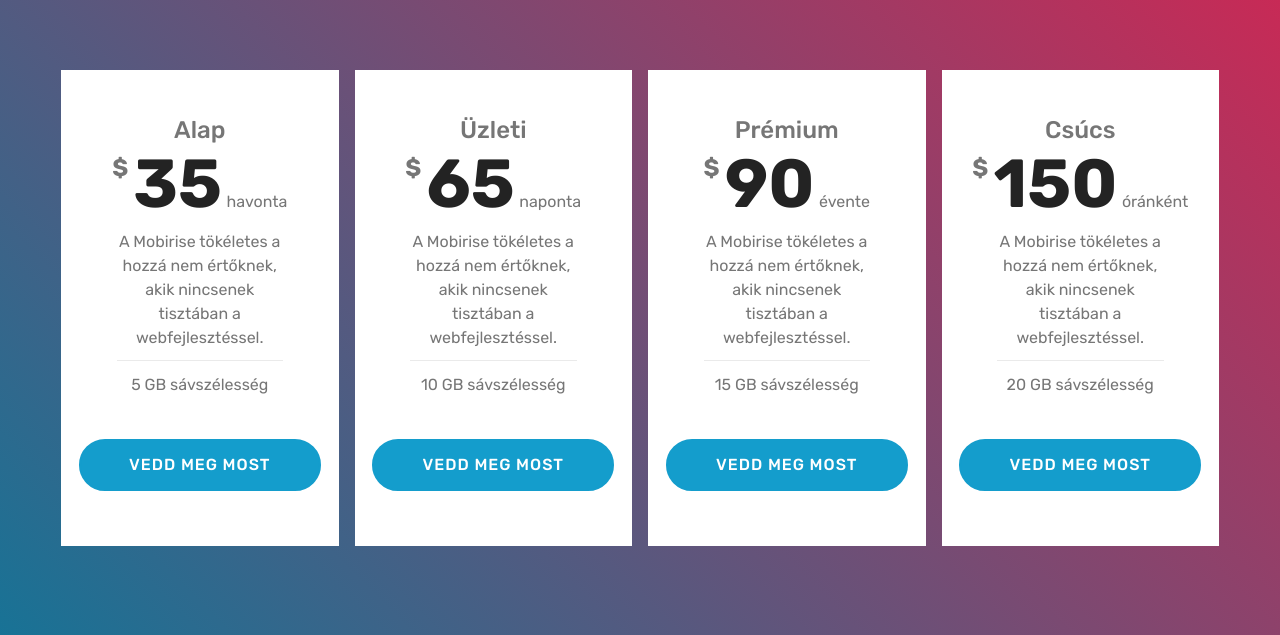
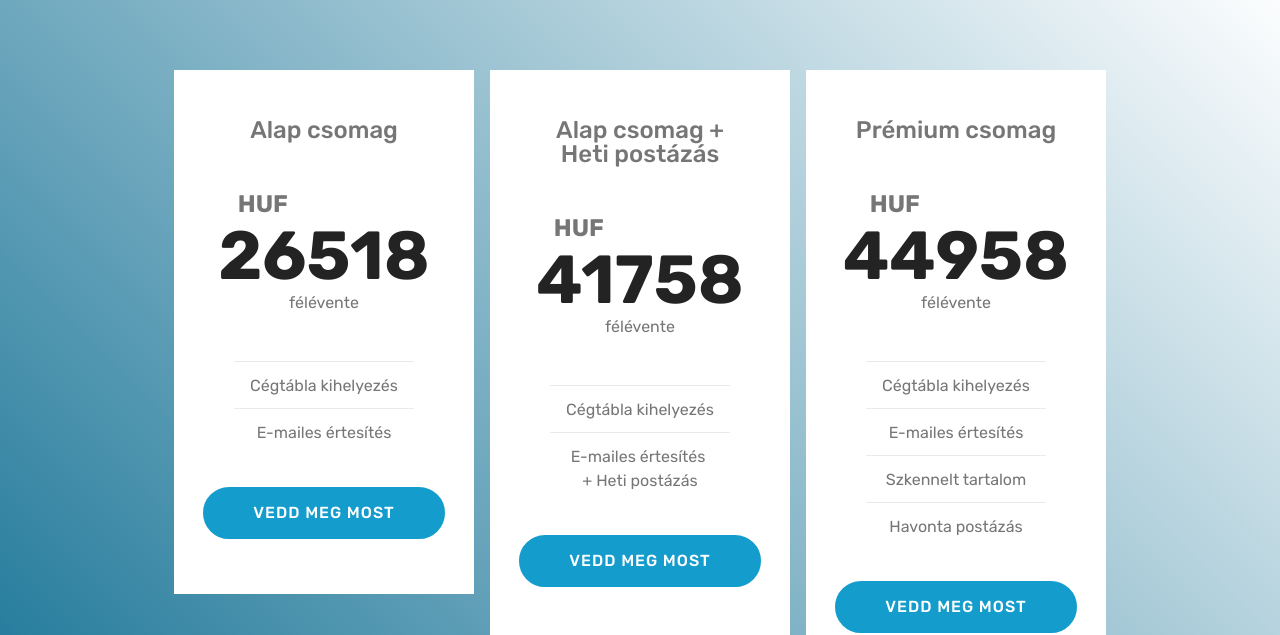
Before and after one commit to michldora/szekhely, a plain HTML site: page index.html in a window 1280 px wide. Shown: the part 828-1463 px from the top of the page. Drawn offline with Linux system fonts and the light colour scheme; files whose address does not match are found by name.

Commit message:
create github pages

```diff
--- a/assets/mobirise/css/mbr-additional.css
+++ b/assets/mobirise/css/mbr-additional.css
@@ -1762,7 +1762,7 @@ body {
 .cid-qXYxYT2uDi {
   padding-top: 90px;
   padding-bottom: 90px;
-  background: linear-gradient(45deg, #177396, #ca2955);
+  background: linear-gradient(45deg, #177396, #ffffff);
 }
 .cid-qXYxYT2uDi .list-group-item {
   padding: .75rem 3.25rem;
--- a/index.html
+++ b/index.html
@@ -47,30 +47,23 @@
             </div>
         </div>
         <div class="collapse navbar-collapse" id="navbarSupportedContent">
-            <ul class="navbar-nav nav-dropdown" data-app-modern-menu="true">
-                <li class="nav-item">
-                    <a class="nav-link link text-black display-4" href="https://mobirise.com">
+            <ul class="navbar-nav nav-dropdown" data-app-modern-menu="true"><li class="nav-item dropdown open">
+                    <a class="nav-link link text-black dropdown-toggle display-4" href="https://mobirise.com" data-toggle="dropdown-submenu">
                         Szolgáltatások
-                    </a>
+                    </a><div class="dropdown-menu"><a class="text-black dropdown-item display-4" href="https://mobirise.com">New Item</a></div>
                 </li>
                 <li class="nav-item">
-                    <a class="nav-link link text-black display-4" href="https://mobirise.com">
+                    <a class="nav-link link text-black display-4" href="index.html#footer2-5">
                         Rólunk
                     </a>
-                </li>
-            </ul>
-            <div class="navbar-buttons mbr-section-btn">
-                <a class="btn btn-sm btn-primary display-4" href="tel:+1-234-567-8901">
-                    <span class="btn-icon mbri-mobile mbr-iconfont mbr-iconfont-btn">
-                    </span>
-                    +1-234-567-8901
-                </a>
-            </div>
+                </li></ul>
+            <div class="navbar-buttons mbr-section-btn"><a class="btn btn-sm btn-primary display-4" href="tel:+1-234-567-8901">
+                    <span class="btn-icon mbri-mobile mbr-iconfont mbr-iconfont-btn">+</span></a></div>
         </div>
     </nav>
 </section>
 
-<section class="engine"><a href="https://mobiri.se/w">html5 templates</a></section><section class="header10 cid-qXYxvPg7tf mbr-fullscreen mbr-parallax-background" id="header10-3">
+<section class="engine"><a href="https://mobiri.se/h">create your own web page</a></section><section class="header10 cid-qXYxvPg7tf mbr-fullscreen mbr-parallax-background" id="header10-3">
 
 
 
@@ -109,31 +102,22 @@
     <div class="container">
         <div class="media-container-row">
 
-            <div class="plan col-12 mx-2 my-2 justify-content-center col-lg-3">
+            <div class="plan col-12 mx-2 my-2 justify-content-center col-lg-4">
                 <div class="plan-header text-center pt-5">
                     <h3 class="plan-title mbr-fonts-style display-5">
-                        Alap
-                    </h3>
+                        Alap csomag</h3>
                     <div class="plan-price">
-                        <span class="price-value mbr-fonts-style display-5">
-                            $
-                        </span>
+                        <span class="price-value mbr-fonts-style display-5"><br>HUF &nbsp; &nbsp; &nbsp; &nbsp; &nbsp; &nbsp; &nbsp; &nbsp; &nbsp; &nbsp; &nbsp; &nbsp;</span>
                         <span class="price-figure mbr-fonts-style display-1">
-                              35</span>
+                              26518</span>
                         <small class="price-term mbr-fonts-style display-7">
-                            havonta
-                        </small>
+                            félévente</small>
                     </div>
                 </div>
                 <div class="plan-body pb-5">
                     <div class="plan-list align-center">
                         <ul class="list-group list-group-flush mbr-fonts-style display-7">
-                            <li class="list-group-item">
-                                A Mobirise tökéletes a hozzá nem értőknek, akik nincsenek tisztában a webfejlesztéssel.
-                            </li>
-                            <li class="list-group-item">
-                                5 GB sávszélesség
-                            </li>
+                            <li class="list-group-item"><br></li><li class="list-group-item">Cégtábla kihelyezés</li><li class="list-group-item">E-mailes értesítés</li>
                         </ul>
                     </div>
                     <div class="mbr-section-btn text-center pt-4">
@@ -142,31 +126,24 @@
                 </div>
             </div>
 
-            <div class="plan col-12 mx-2 my-2 justify-content-center col-lg-3">
+            <div class="plan col-12 mx-2 my-2 justify-content-center col-lg-4">
                 <div class="plan-header text-center pt-5">
                     <h3 class="plan-title mbr-fonts-style display-5">
-                        Üzleti
-                    </h3>
+                        Alap csomag + <br>Heti postázás</h3>
                     <div class="plan-price">
                         <span class="price-value mbr-fonts-style display-5">
-                            $
-                        </span>
+                            <br>HUF &nbsp; &nbsp; &nbsp; &nbsp; &nbsp; &nbsp; &nbsp; &nbsp; &nbsp; &nbsp; &nbsp; &nbsp;</span>
                         <span class="price-figure mbr-fonts-style display-1">
-                            65</span>
-                        <small class="price-term mbr-fonts-style display-7">
-                            naponta
-                        </small>
+                            41758</span>
+                        <small class="price-term mbr-fonts-style display-7">félévente</small>
                     </div>
                 </div>
                 <div class="plan-body pb-5">
                     <div class="plan-list align-center">
                         <ul class="list-group list-group-flush mbr-fonts-style display-7">
+                            <li class="list-group-item"><span style="font-size: 1rem;"><br></span></li><li class="list-group-item"><span style="font-size: 1rem;">Cégtábla kihelyezés</span><br></li>
                             <li class="list-group-item">
-                                A Mobirise tökéletes a hozzá nem értőknek, akik nincsenek tisztában a webfejlesztéssel.
-                            </li>
-                            <li class="list-group-item">
-                                10 GB sávszélesség
-                            </li>
+                                E-mailes értesítés&nbsp;<br>+ Heti postázás</li>
                         </ul>
                     </div>
                     <div class="mbr-section-btn text-center pt-4">
@@ -175,31 +152,23 @@
                 </div>
             </div>
 
-            <div class="plan col-12 mx-2 my-2 justify-content-center col-lg-3">
+            <div class="plan col-12 mx-2 my-2 justify-content-center col-lg-4">
                 <div class="plan-header text-center pt-5">
                     <h3 class="plan-title mbr-fonts-style display-5">
-                        Prémium
-                    </h3>
+                        Prémium csomag</h3>
                     <div class="plan-price">
                         <span class="price-value mbr-fonts-style display-5">
-                            $
-                        </span>
+                            <br>HUF &nbsp; &nbsp; &nbsp; &nbsp; &nbsp; &nbsp; &nbsp; &nbsp; &nbsp; &nbsp; &nbsp; &nbsp;</span>
                         <span class="price-figure mbr-fonts-style display-1">
-                            90</span>
+                            44958</span>
                         <small class="price-term mbr-fonts-style display-7">
-                            évente
-                        </small>
+                            félévente</small>
                     </div>
                 </div>
                 <div class="plan-body pb-5">
                     <div class="plan-list align-center">
                         <ul class="list-group list-group-flush mbr-fonts-style display-7">
-                            <li class="list-group-item">
-                                A Mobirise tökéletes a hozzá nem értőknek, akik nincsenek tisztában a webfejlesztéssel.
-                            </li>
-                            <li class="list-group-item">
-                                15 GB sávszélesség
-                            </li>
+                            <li class="list-group-item"><br></li><li class="list-group-item">Cégtábla kihelyezés</li><li class="list-group-item">E-mailes értesítés</li><li class="list-group-item">Szkennelt tartalom</li><li class="list-group-item">Havonta postázás</li>
                         </ul>
                     </div>
                     <div class="mbr-section-btn text-center pt-4">
@@ -208,38 +177,7 @@
                 </div>
             </div>
 
-            <div class="plan col-12 mx-2 my-2 justify-content-center col-lg-3">
-                <div class="plan-header text-center pt-5">
-                    <h3 class="plan-title mbr-fonts-style display-5">
-                        Csúcs
-                    </h3>
-                    <div class="plan-price">
-                        <span class="price-value mbr-fonts-style display-5">
-                            $
-                        </span>
-                        <span class="price-figure mbr-fonts-style display-1">
-                            150</span>
-                        <small class="price-term mbr-fonts-style display-7">
-                            óránként
-                        </small>
-                    </div>
-                </div>
-                <div class="plan-body pb-5">
-                    <div class="plan-list align-center">
-                        <ul class="list-group list-group-flush mbr-fonts-style display-7">
-                            <li class="list-group-item">
-                                A Mobirise tökéletes a hozzá nem értőknek, akik nincsenek tisztában a webfejlesztéssel.
-                            </li>
-                            <li class="list-group-item">
-                                20 GB sávszélesség
-                            </li>
-                        </ul>
-                    </div>
-                    <div class="mbr-section-btn text-center pt-4">
-                        <a href="https://mobirise.com" class="btn btn-primary display-4">VEDD MEG MOST</a>
-                    </div>
-                </div>
-            </div>
+
         </div>
     </div>
 </section>
@@ -268,7 +206,7 @@
                         Köszönjük, hogy kitöltötted az űrlapot!
                     </div>
 
-                    <form class="mbr-form" action="https://mobirise.com/" method="post" data-form-title="Mobirise Form"><input type="hidden" name="email" data-form-email="true" value="UHdaFPy8oQ1tYuqntQFvuxJkCmupdQ/HGE9nAKLIQMZOL0jTSGdHftMt1nfZnoJFjRkbQZboQ4yMwDeyikLYeDY7sruB+Li9uC1dQ7RbNG+1XncONAeq4Mci4sLuF/eW" data-form-field="Email">
+                    <form class="mbr-form" action="https://mobirise.com/" method="post" data-form-title="Mobirise Form"><input type="hidden" name="email" data-form-email="true" value="YZzsuFUeY5TnrA7jnEZDW1tzzhf6Ku10eZyrXi2g/MYElAsjHfJfcGG7SHua/7VMEtHrm6xcl2G1yAOmKaGjW3NYmC9tyNnNyRCU/C37BugYpLt5Fwg4WBY2lnjDc7YY" data-form-field="Email">
                         <div class="row row-sm-offset">
                             <div class="col-md-4 multi-horizontal" data-for="name">
                                 <div class="form-group">
@@ -313,8 +251,7 @@
             <div class="col-12 col-md-8">
                 <div class="section-head text-center space30">
                     <h2 class="mbr-section-title pb-5 mbr-fonts-style display-2">
-                        Harmonika GYIK
-                    </h2>
+                        Gyakoroltan Ismételt Kérdések</h2>
                 </div>
                 <div class="clearfix"></div>
                 <div id="bootstrap-accordion_6" class="panel-group accordionStyles accordion" role="tablist" aria-multiselectable="true">
@@ -322,9 +259,7 @@
                         <div class="card-header" role="tab" id="headingOne">
                             <a role="button" class="panel-title collapsed text-black" data-toggle="collapse" data-core="" href="#collapse1_6" aria-expanded="false" aria-controls="collapse1">
                                 <h4 class="mbr-fonts-style display-5">
-                                    <span class="sign mbr-iconfont mbri-arrow-down inactive"></span>
-                                    Mi az a Mobirise?
-                                </h4>
+                                    <span class="sign mbr-iconfont mbri-arrow-down inactive"></span>Mi az a székhelyszolgáltatás?</h4>
                             </a>
                         </div>
                         <div id="collapse1_6" class="panel-collapse noScroll collapse " role="tabpanel" aria-labelledby="headingOne" data-parent="#bootstrap-accordion_6">
@@ -338,8 +273,7 @@
                         <div class="card-header" role="tab" id="headingTwo">
                             <a role="button" class="collapsed panel-title text-black" data-toggle="collapse" data-core="" href="#collapse2_6" aria-expanded="false" aria-controls="collapse2">
                                 <h4 class="mbr-fonts-style display-5">
-                                    <span class="sign mbr-iconfont mbri-arrow-down inactive"></span> Jó lesz ez nekem?
-                               </h4>
+                                    <span class="sign mbr-iconfont mbri-arrow-down inactive"></span>Alap és prémium csomag közti különbség</h4>
                             </a>
 
                         </div>
@@ -350,21 +284,7 @@
                             </div>
                         </div>
                     </div>
-                    <div class="card">
-                        <div class="card-header" role="tab" id="headingThree">
-                            <a role="button" class="collapsed text-black panel-title" data-toggle="collapse" data-core="" href="#collapse3_6" aria-expanded="false" aria-controls="collapse3">
-                                <h4 class="mbr-fonts-style display-5">
-                                    <span class="sign mbr-iconfont mbri-arrow-down inactive"></span> Miért a Mobirise?
-                                </h4>
-                            </a>
-                        </div>
-                        <div id="collapse3_6" class="panel-collapse noScroll collapse" role="tabpanel" aria-labelledby="headingThree" data-parent="#bootstrap-accordion_6">
-                            <div class="panel-body p-4">
-                                <p class="mbr-fonts-style panel-text display-7">
-                                   Főbb előnyök a hagyományos webfejlesztő programokkal szemben:<br>* Minimalista, igazán <strong>könnyen használható</strong> felület<br>* <strong>Mobilbarát</strong>, a legújabb webhely blokkok és technikák már az alapprogramban is<br>* <strong>Ingyenes</strong> mind kereskedelmi, mind non-profit felhasználáshoz</p>
-                            </div>
-                        </div>
-                    </div>
+
 
 
 
@@ -386,16 +306,11 @@
                 <p class="mbr-text">
                     <strong>Címünk</strong>
                     <br>
-                    <br>Utcanév 34.
-                    <br>9800 Város
-                    <br>
+                    <br>Honvéd utca 8. 1./2. &nbsp; &nbsp; &nbsp; &nbsp; &nbsp; &nbsp; &nbsp; &nbsp; &nbsp; &nbsp;&nbsp;<br>1054 Budapest &nbsp; &nbsp; &nbsp; &nbsp; &nbsp; &nbsp; &nbsp; &nbsp; &nbsp; &nbsp;<br>
                     <br>
                     <br><strong>Elérhetőségek</strong>
                     <br>
-                    <br>Email: support@mobirise.com
-                    <br>Telefon: +1 (0) 000 0000 001
-                    <br>Fax: +1 (0) 000 0000 002
-                </p>
+                    <br>Email: titkarsag@szekhelyszolgalat.net &nbsp; &nbsp; &nbsp; &nbsp; &nbsp; &nbsp; &nbsp; &nbsp; &nbsp; &nbsp;<br>Telefon: +36 70 397 1095 &nbsp; &nbsp; &nbsp; &nbsp; &nbsp; &nbsp; &nbsp; &nbsp; &nbsp; &nbsp;<br>Fax: 06 1 700 1963</p>
             </div>
             <div class="col-12 col-md-3 mbr-fonts-style display-7">
                 <p class="mbr-text">
```
Also changed, not shown: 1 other file.
